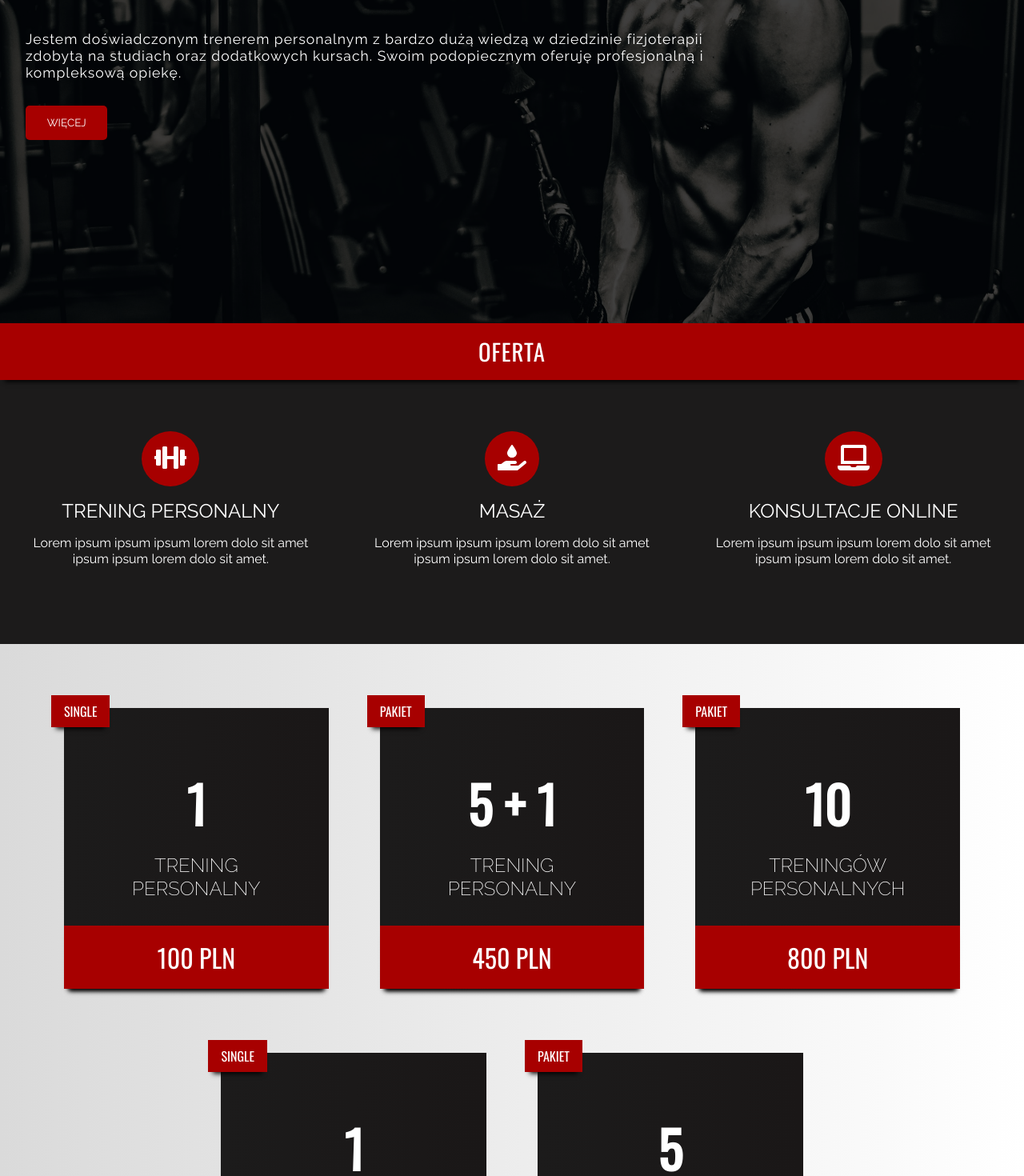
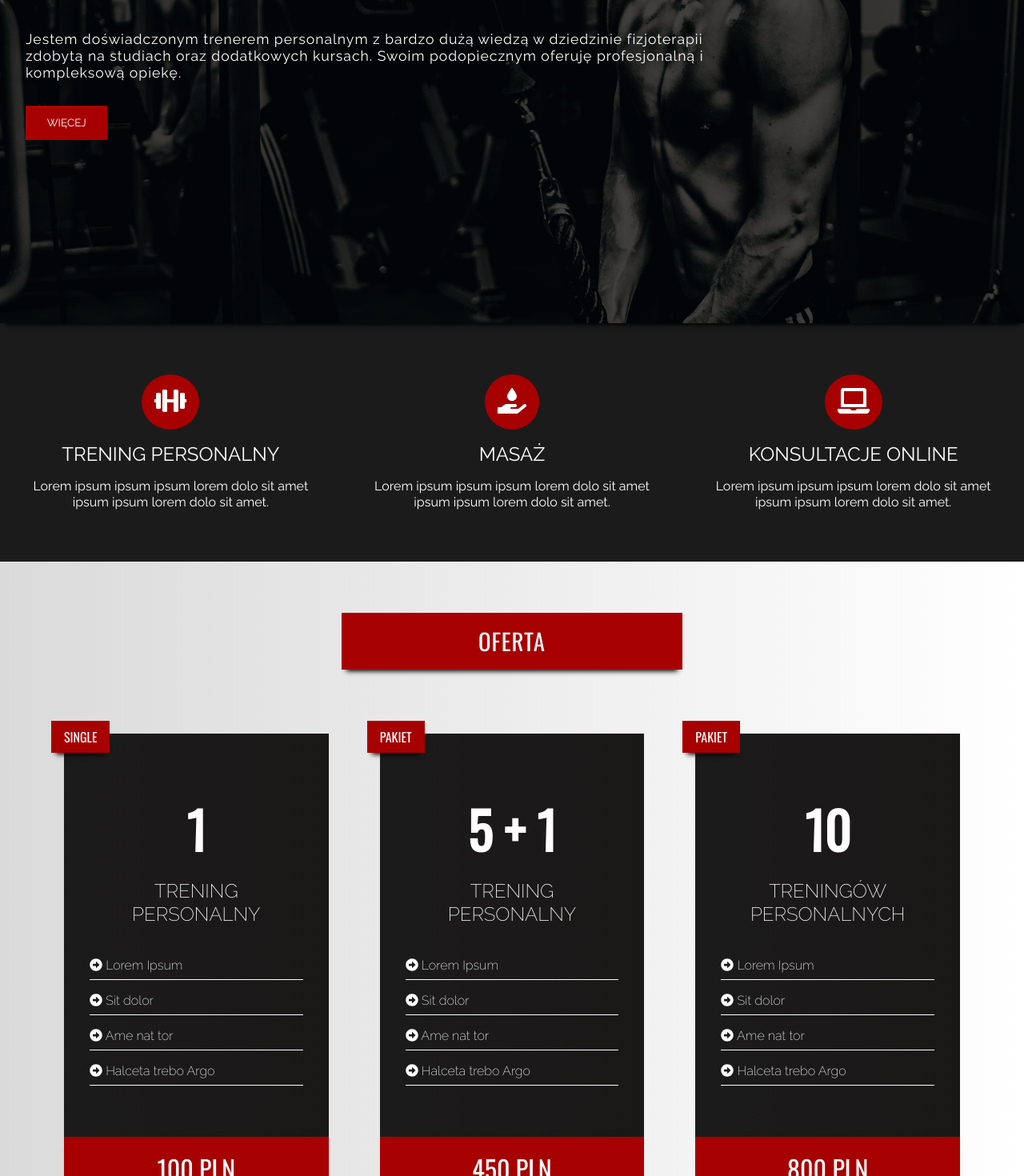
Before and after one commit to 19101990/firstReactWebsite, a React (Create React App) app: page / in a window 1280 px wide. Shown: the part 380-1850 px from the top of the page at 80% size. Built offline with nearby package versions, Linux system fonts and the light colour scheme.

Commit message:
add List component

```diff
--- a/src/App.js
+++ b/src/App.js
@@ -16,6 +16,7 @@ import { FontAwesomeIcon } from '@fortawesome/react-fontawesome'
 import { library } from '@fortawesome/fontawesome-svg-core'
 import { fab } from '@fortawesome/free-brands-svg-icons'
 import { fas } from '@fortawesome/free-solid-svg-icons'
+import { far } from '@fortawesome/free-regular-svg-icons'
 
 library.add(fab, fas)
 
--- a/src/components/Hero.css
+++ b/src/components/Hero.css
@@ -47,11 +47,10 @@
 
 .hero_txt button {
     border: none;
-    border-radius: 5px;
     background: var(--primary-color);
     padding: 1em 2em;
     margin: 1em 0;
     color: #fff;
     text-transform: uppercase;
-    font-family: 'Raleway', sans-serif
+    font-family: 'Raleway', sans-serif;
 }
--- /dev/null
+++ b/src/components/List.css
@@ -0,0 +1,15 @@
+.pricingcard_content-txt ul {
+    list-style: none;
+    margin: 2em 0;
+    padding: 0;
+}
+
+.pricingcard_content-txt ul li {
+    font-family: var(--secondary-font);
+    font-weight: 200;
+    margin: .5em 1em .5em 0;
+    padding: .5em 0;
+    width: 100%;
+    border-bottom: 1px solid #fff;
+    text-align: left;
+}
--- /dev/null
+++ b/src/components/List.js
@@ -0,0 +1,21 @@
+import React from 'react'
+import {Link} from 'react-router-dom'
+import './List.css'
+import { FontAwesomeIcon } from '@fortawesome/react-fontawesome'
+
+
+function List(props) {
+    const items = props.items;
+    const listItems = items.map((item) =>
+      <li><FontAwesomeIcon icon="arrow-alt-circle-right" /> {item}</li>
+    );
+    return (
+      <ul>{listItems}</ul>
+    );
+  }
+
+//   const items = [1, 2, 3, 4, 5];
+//   ReactDOM.render(
+//     <NumberList numbers={numbers} />,
+
+export default List
--- a/src/components/Navbar.css
+++ b/src/components/Navbar.css
@@ -54,6 +54,7 @@
 
   .nav-item {
     height: 80px;
+    cursor: pointer;;
   }
 
   .nav-item_active {
--- a/src/components/Offer.css
+++ b/src/components/Offer.css
@@ -4,23 +4,3 @@
     align-items: stretch;
     /* box-shadow: 0 8px 6px -6px black; */
 }
-
-.offer_title {
-    background: var(--secondary-color);
-    text-align: center;
-}
-
-.offer_title div {
-    background: var(--primary-color);
-    box-shadow: 0 8px 6px -6px black;
-    width: 100%;
-    display: inline-block;
-    color: #fff;
-    padding: .5em 2em;
-    font-family: var(--primary-font);
-    letter-spacing: 1px;
-    text-transform: uppercase;
-    font-size: 1.8em;
-    position: relative;
-    z-index: 15;
-}
--- a/src/components/Offer.js
+++ b/src/components/Offer.js
@@ -7,7 +7,6 @@ import { FontAwesomeIcon } from '@fortawesome/react-fontawesome'
 function Offer() {
     return (
     <>
-      <div id="offer" className="offer_title"><div>Oferta</div></div>
       <div className="offer" >
         <OfferCard icon=<FontAwesomeIcon icon="dumbbell" /> title="Trening personalny" text="Lorem ipsum ipsum ipsum lorem dolo sit amet ipsum ipsum lorem dolo sit amet."/>
         <OfferCard icon=<FontAwesomeIcon icon="hand-holding-water" /> title="Masaż" text="Lorem ipsum ipsum ipsum lorem dolo sit amet ipsum ipsum lorem dolo sit amet." />
--- a/src/components/OfferCard.css
+++ b/src/components/OfferCard.css
@@ -1,7 +1,7 @@
 .offercard_content {
     background: var(--secondary-color);
     color: #fff;
-    padding: 4em 2em 6em 2em;
+    padding: 4em 2em;
     text-align: center;
     transition: all 0.8s ease-out;
 }
--- a/src/components/Pricing.css
+++ b/src/components/Pricing.css
@@ -4,3 +4,24 @@
     align-items: flex-start;
     margin: 5em 3em;
 }
+
+.offer_title {
+    background: var(--bg-light-gradient);
+    text-align: center;
+    margin-top: 4em;
+}
+
+.offer_title div {
+    background: var(--primary-color);
+    box-shadow: 0 8px 6px -6px black;
+    width: 33.3%;
+    display: inline-block;
+    color: #fff;
+    padding: .5em 2em;
+    font-family: var(--primary-font);
+    letter-spacing: 1px;
+    text-transform: uppercase;
+    font-size: 1.8em;
+    position: relative;
+    z-index: 15;
+}
--- a/src/components/Pricing.js
+++ b/src/components/Pricing.js
@@ -2,22 +2,28 @@ import React from 'react'
 import {Link} from 'react-router-dom'
 import './Pricing.css'
 import PricingCard from './PricingCard.js'
+import List from './List.js'
 import { FontAwesomeIcon } from '@fortawesome/react-fontawesome'
 
 
-
+const items1 = ['Lorem Ipsum','Sit dolor','Ame nat tor','Halceta trebo Argo']
+const items2 = ['Lorem Ipsum','Sit dolor','Ame nat tor','Halceta trebo Argo']
+const items3 = ['Lorem Ipsum','Sit dolor','Ame nat tor','Halceta trebo Argo']
+const items4 = ['Lorem Ipsum','Sit dolor','Ame nat tor','Halceta trebo Argo']
+const items5 = ['Lorem Ipsum','Sit dolor','Ame nat tor','Halceta trebo Argo']
 
 function Pricing() {
     return (
     <>
+    <div id="offer" className="offer_title"><div>Oferta</div></div>
       <div className="pricing" >
-        <PricingCard bundle="single" number="1" title="Trening personalny" price="100 PLN"/>
-        <PricingCard bundle="pakiet" number="5 + 1" title="Trening personalny" price="450 PLN"/>
-        <PricingCard bundle="pakiet" number="10" title="Treningów personalnych" price="800 PLN"/>
+    <PricingCard bundle="single" number="1" title="Trening personalny" list={<List items={items1}/>} price="100 PLN"/>
+        <PricingCard bundle="pakiet" number="5 + 1" title="Trening personalny" list={<List items={items2}/>} price="450 PLN"/>
+        <PricingCard bundle="pakiet" number="10" title="Treningów personalnych" list={<List items={items3}/>} price="800 PLN"/>
       </div>
       <div className="pricing" >
-        <PricingCard bundle="single" number="1" title="Masaż sportowy lub relaksacyjny" price="100 PLN"/>
-        <PricingCard bundle="pakiet" number="5" title="Masaży sportowych lub relaksacyjnych" price="450 PLN"/>
+        <PricingCard bundle="single" number="1" title="Masaż sportowy lub relaksacyjny" list={<List items={items4}/>} price="100 PLN"/>
+        <PricingCard bundle="pakiet" number="5" title="Masaży sportowych lub relaksacyjnych" list={<List items={items5}/>} price="450 PLN"/>
       </div>
     </>
     )
--- a/src/components/PricingCard.css
+++ b/src/components/PricingCard.css
@@ -1,17 +1,17 @@
 .pricingcard_content {
-    width: 28%;
+    width: 30%;
     background: var(--bg-gradient);
     color: #fff;
     box-shadow: 0 8px 6px -6px black;
     margin: 0 2em;
     position: relative;
-    transition: all 0.4s ease-out;
+    /* transition: all 0.4s ease-out; */
 }
 
-.pricingcard_content:hover {
+/* .pricingcard_content:hover {
     transform: scale(1.1);
     transition: all 0.4s ease-out;
-}
+} */
 
 .pricingcard_content-bundle {
     position: relative;
--- a/src/components/PricingCard.js
+++ b/src/components/PricingCard.js
@@ -13,6 +13,7 @@ function PricingCard(props) {
         <div className="pricingcard_content-txt" >
             <h1>{props.number}</h1>
             <h2>{props.title}</h2>
+            {props.list}
         </div>
         <div className="pricingcard_content-price" >
             <p>{props.price}</p>
```
